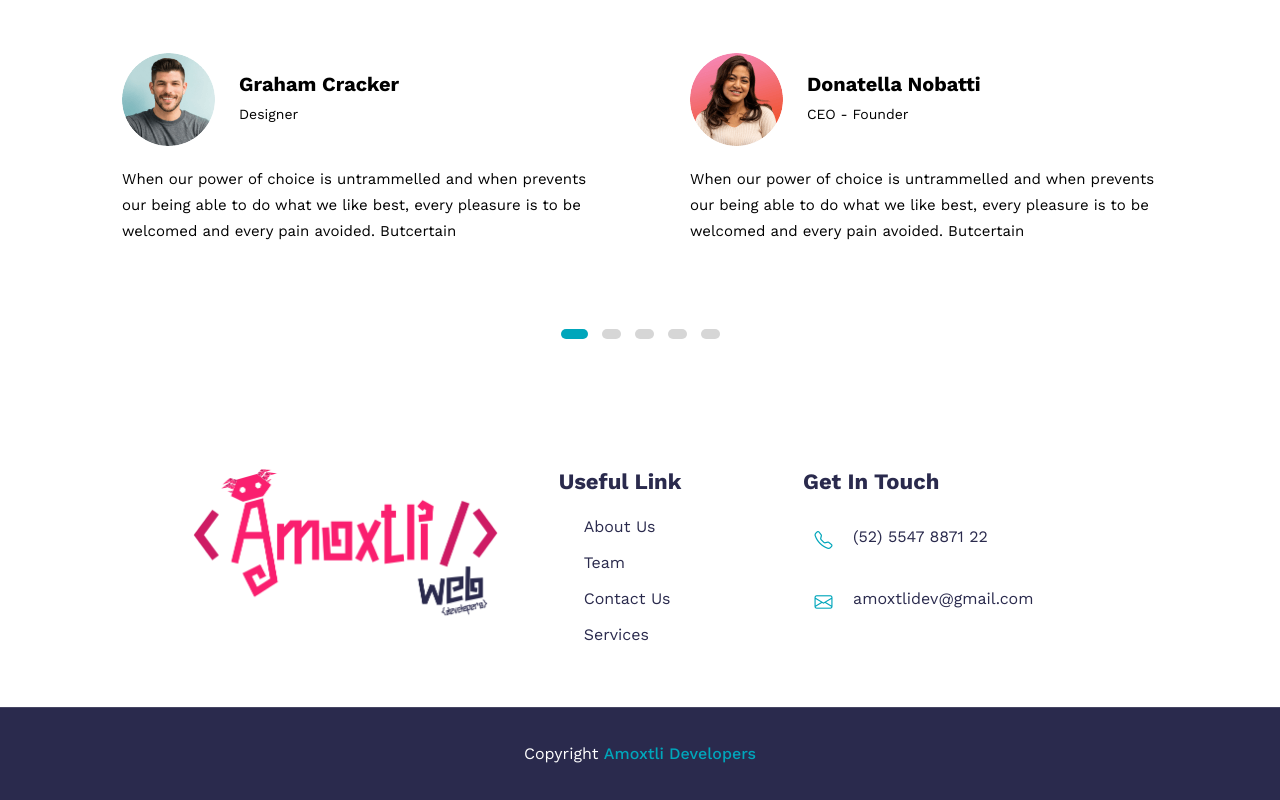
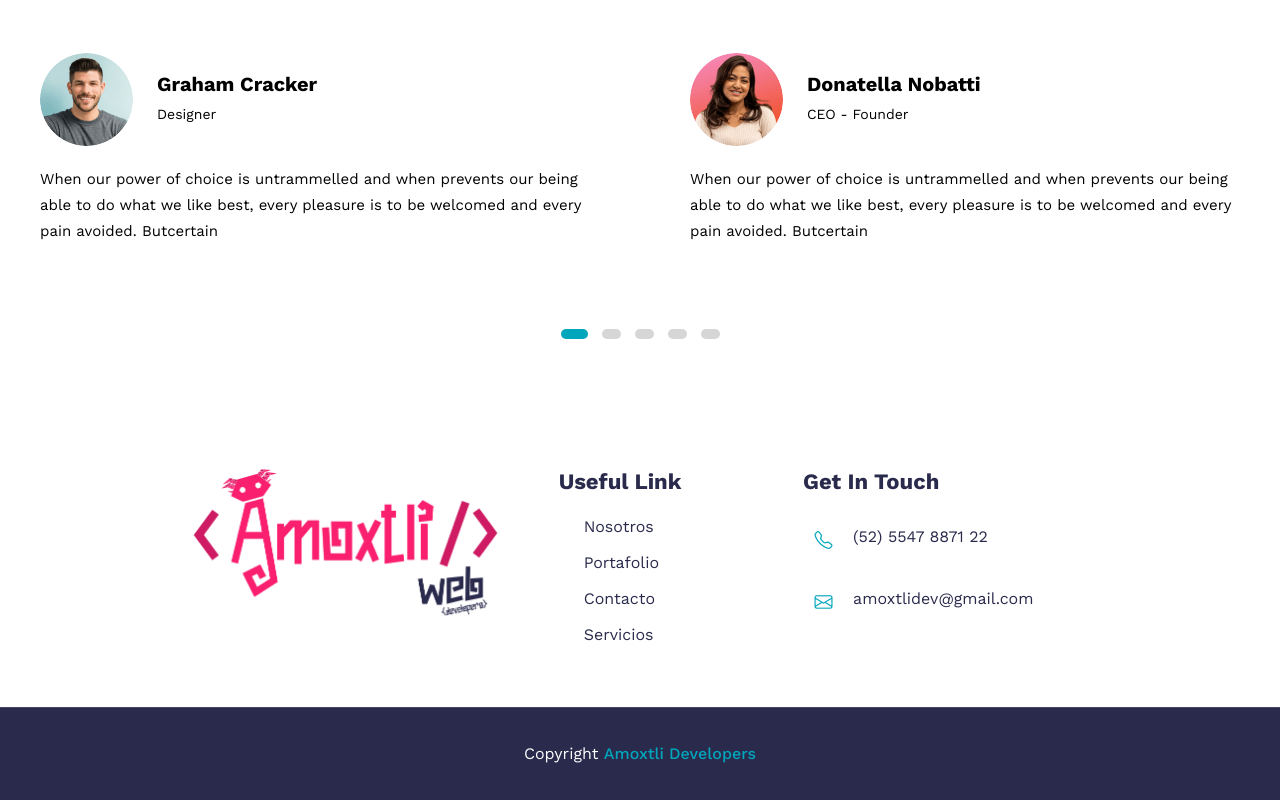
Before and after one commit to Amoxtli-Developers/Amoxtli.github.io, a website: page index.html in a window 1280 px wide. Shown: the part 2215-3015 px from the top of the page. Drawn offline with nearby package versions, Linux system fonts and the light colour scheme.

Commit message:
Footer fix

```diff
--- a/index.html
+++ b/index.html
@@ -385,7 +385,7 @@
 
     <!-- Start Testimonials Area -->
     <div class="testimonials-area pt-100 pb-70 bg-color-f6f3f0">
-        <div class="container">
+        <div class="">
             <div class="section-title">
                 <h2>Our Client Feedback</h2>
             </div>
@@ -524,16 +524,16 @@
                                 <h4>Useful Link</h4>
                                 <ul>
                                     <li>
-                                        <a href="about.html">About Us</a>
+                                        <a href="about.html">Nosotros</a>
                                     </li>
                                     <li>
-                                        <a href="team.html">Team</a>
+                                        <a href="portfolio.html">Portafolio</a>
                                     </li>
                                     <li>
-                                        <a href="contact.html">Contact Us</a>
+                                        <a href="contact.html">Contacto</a>
                                     </li>
                                     <li>
-                                        <a href="service-details.html">Services</a>
+                                        <a href="services.html">Servicios</a>
                                     </li>
                                 </ul>
                             </div>
```
Also changed, not shown: services.html (+7 -7 lines).
